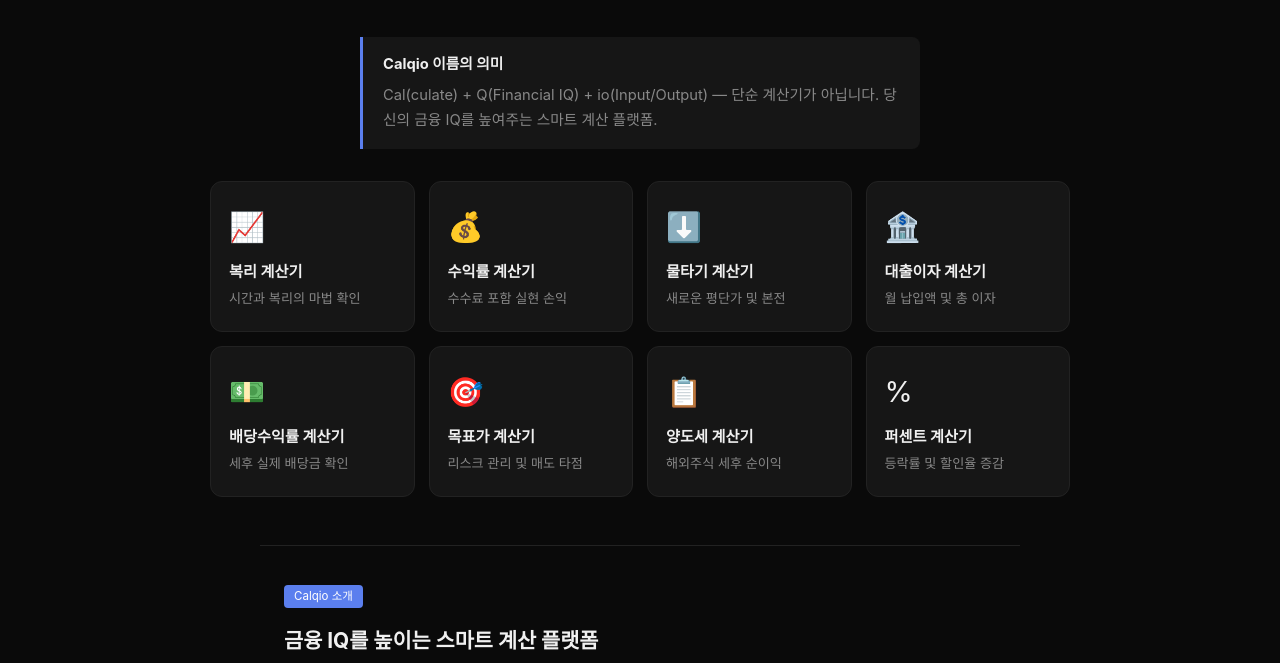
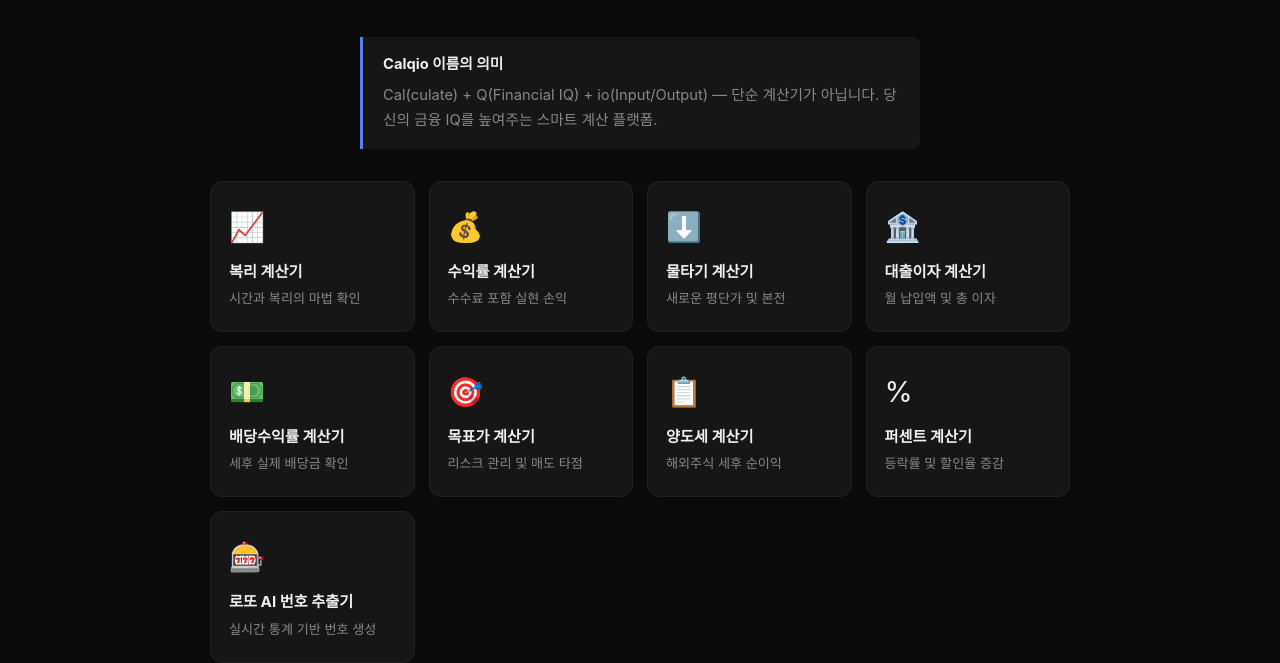
Before and after one commit to younglinam0222-rgb/calqio, a plain HTML site: page index.html in a window 1280 px wide. Shown: the part 324-987 px from the top of the page. Drawn offline with Linux system fonts and the light colour scheme.

Commit message:
Update index.html

```diff
--- a/index.html
+++ b/index.html
@@ -51,6 +51,7 @@
     <a href="/ko/target.html" class="dash-card"><div class="dash-icon">🎯</div><div class="dash-title">목표가 계산기</div><div class="dash-desc">리스크 관리 및 매도 타점</div></a>
     <a href="/ko/tax.html" class="dash-card"><div class="dash-icon">📋</div><div class="dash-title">양도세 계산기</div><div class="dash-desc">해외주식 세후 순이익</div></a>
     <a href="/ko/percent.html" class="dash-card"><div class="dash-icon">%</div><div class="dash-title">퍼센트 계산기</div><div class="dash-desc">등락률 및 할인율 증감</div></a>
+  <a href="/ko/lotto-generator.html" class="dash-card"><div class="dash-icon">🎰</div><div class="dash-title">로또 AI 번호 추출기</div><div class="dash-desc">실시간 통계 기반 번호 생성</div></a>
   </div>
 </div>
 <section class="guide">
```
